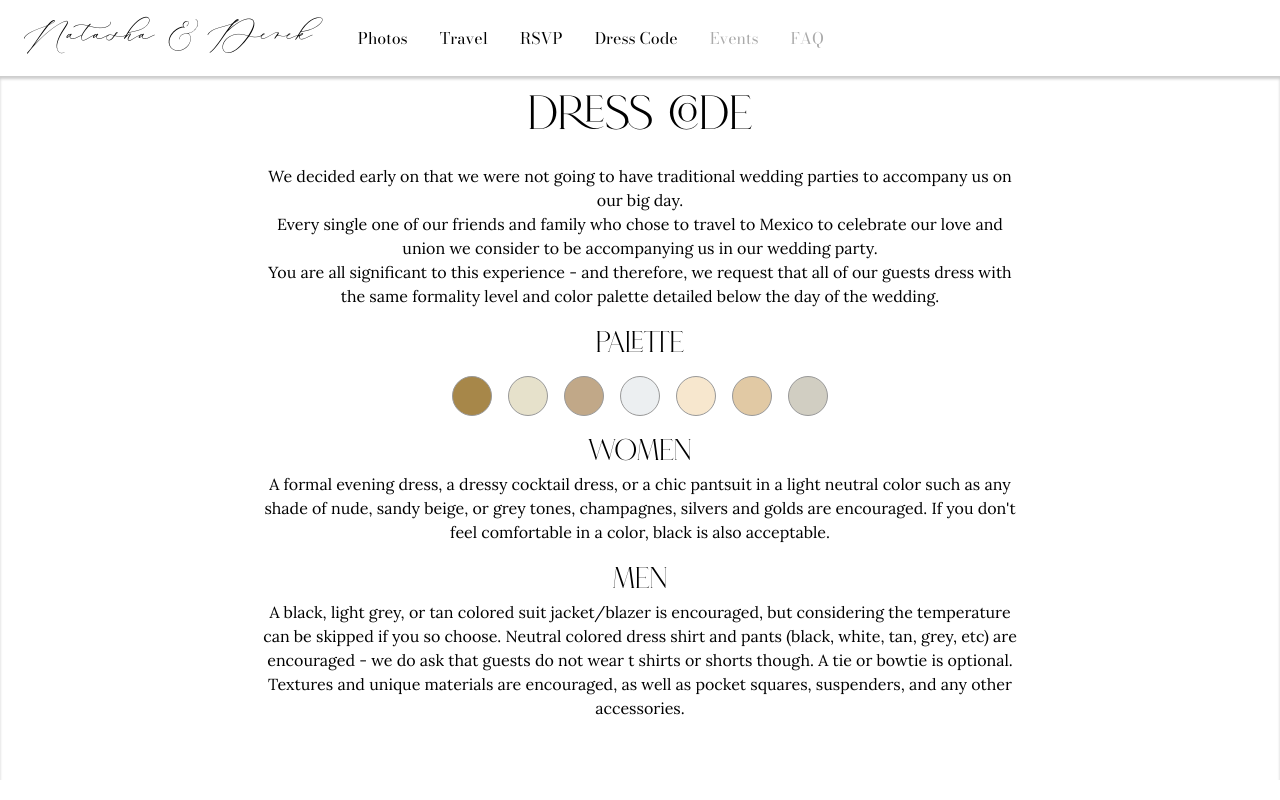
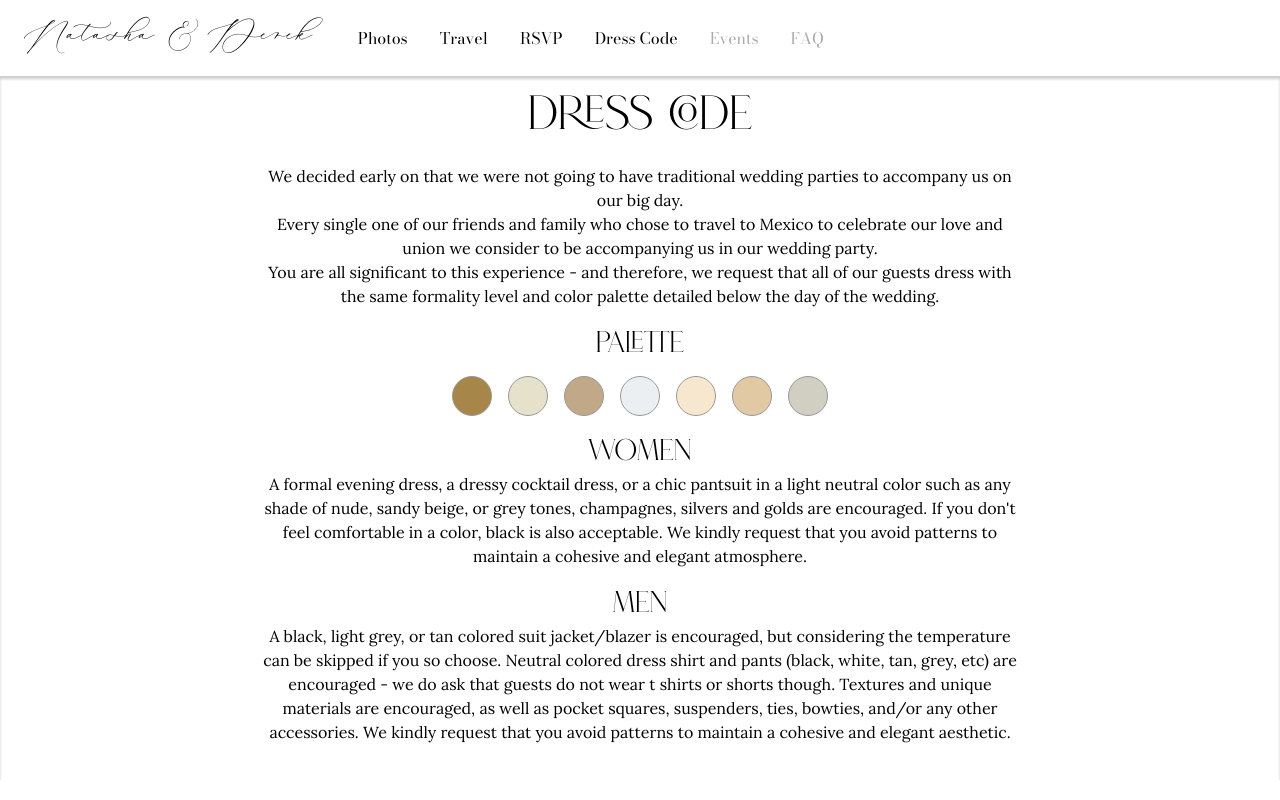
Before and after one commit to Reidwids/wedding2024, a Next.js app: page /dress-code in a window 1280 px wide. Built offline with nearby package versions, Linux system fonts and the light colour scheme.

Commit message:
small verbiage changes for travel and dress code

```diff
--- a/app/(body)/dress-code/page.tsx
+++ b/app/(body)/dress-code/page.tsx
@@ -4,7 +4,7 @@ import React from "react";
 export default function DressCode() {
 	return (
 		<div
-			className="w-full flex flex-col items-center font-lora px-3 mb-5"
+			className="w-full flex flex-col items-center font-lora px-3 mb-5 text-md"
 			style={{ boxShadow: "0 3px 3px #00000033 inset" }}
 		>
 			<h1 className="text-5xl mt-5 text-center font-roseritta">Dress code</h1>
@@ -37,7 +37,8 @@ export default function DressCode() {
 					<div>
 						A formal evening dress, a dressy cocktail dress, or a chic pantsuit in a light neutral color such as any shade of
 						nude, sandy beige, or grey tones, champagnes, silvers and golds are encouraged. If you don't feel comfortable in
-						a color, black is also acceptable.
+						a color, black is also acceptable. We kindly request that you avoid patterns to maintain a cohesive and elegant
+						atmosphere.
 					</div>
 				</div>
 				<div>
@@ -45,8 +46,9 @@ export default function DressCode() {
 					<div>
 						A black, light grey, or tan colored suit jacket/blazer is encouraged, but considering the temperature can be
 						skipped if you so choose. Neutral colored dress shirt and pants (black, white, tan, grey, etc) are encouraged -
-						we do ask that guests do not wear t shirts or shorts though. A tie or bowtie is optional. Textures and unique
-						materials are encouraged, as well as pocket squares, suspenders, and any other accessories.
+						we do ask that guests do not wear t shirts or shorts though. Textures and unique materials are encouraged, as
+						well as pocket squares, suspenders, ties, bowties, and/or any other accessories. We kindly request that you avoid
+						patterns to maintain a cohesive and elegant aesthetic.
 					</div>
 				</div>
 			</div>
--- a/app/(body)/travel/page.tsx
+++ b/app/(body)/travel/page.tsx
@@ -25,7 +25,8 @@ export default function Travel() {
 					<p className="text-md mt-2">
 						The wedding will be held at Iberostar Paraiso Beach Resort in Riviera Maya. Paraiso Beach is located on the Playa
 						Paraíso complex grounds, which includes a total of 5 Iberostar All-Inclusive resorts. Remember when booking that
-						to attend the wedding you must be staying specifically at Paraiso Beach!
+						to attend the wedding you must be staying specifically at Iberostar Paraiso Beach! (Not Del Mar, Lindo, Maya, or
+						Grand)
 					</p>
 				</div>
 
@@ -39,9 +40,9 @@ export default function Travel() {
 					<p className="text-md mt-2">
 						We hope that everybody will be able to join us for a week from{" "}
 						<span className="font-bold">Wednesday November 20th</span> to{" "}
-						<span className="font-bold">Wednesday November 27th</span>. - However, we understand that this may not be
-						possible for everyone. Please feel free to customize your dates however you'd like, just remember that the
-						ceremony will be held on <span className="font-bold">Saturday November 23rd</span>.
+						<span className="font-bold">Wednesday November 27th</span>. However, we understand that this may not be possible
+						for everyone. Please feel free to customize your dates however you'd like, just remember that the ceremony will
+						be held on <span className="font-bold">Saturday November 23rd</span>.
 					</p>
 				</div>
 
@@ -86,7 +87,7 @@ export default function Travel() {
 								</li>
 							</ul>
 							<div className="mt-2">
-								From what we've seen, this option usually falls in the $1400 - $1700 pp range for a 7 night stay.
+								From what we've seen, this option usually falls in the $1400 - $1800 pp range for a 7 night stay.
 							</div>
 						</div>
 					</div>
```
